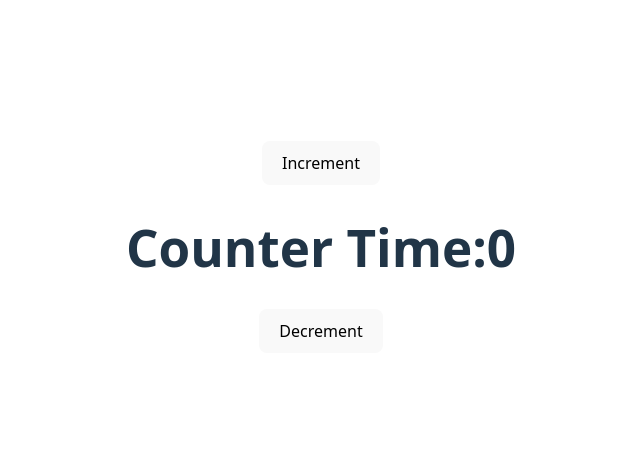
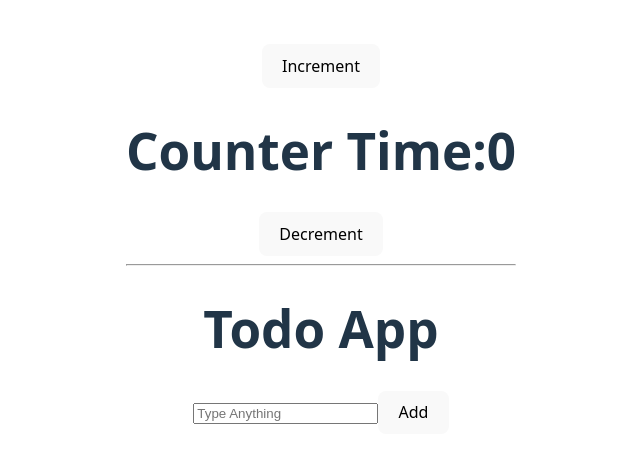
Before and after one commit to Parthiban-2003/react-sparks-hub, a React (Vite) app in the folder react-sparks/: page / in a window 1280 px wide. Shown: the part 153-616 px from the top of the page, without its empty margins (319-959 px from the left). Built offline with nearby package versions, Linux system fonts and the light colour scheme.

Commit message:
ADDED: Todo App CRUD Operations

```diff
--- a/react-sparks/src/react/spark.jsx
+++ b/react-sparks/src/react/spark.jsx
@@ -1,10 +1,12 @@
 import Counter from "../counter/counter";
+import TodoApp from "../todo/todo";
 
 function Spark()
 {
     return(
         <>
-            <Counter/>
+            <Counter/> <hr />
+            <TodoApp/>
         </>
     )
 }
--- /dev/null
+++ b/react-sparks/src/todo/todo.jsx
@@ -0,0 +1,93 @@
+import { useEffect, useState } from "react";
+
+function TodoApp() {
+
+    const [initalvalue, setInitalvalue] = useState(()=>{
+        return JSON.parse(localStorage.getItem('todo')) || []
+    });
+
+    const [IPValue, setIPValue] = useState('');
+    const [isModified,setModified] = useState(null);
+
+    useEffect(()=>{
+        localStorage.setItem('todo',JSON.stringify(initalvalue))
+    },[initalvalue]);
+
+    function handleAddData() {
+        const newTodo = {
+            id:Date.now(),
+            textValues:IPValue,
+            complete:false,
+        }
+
+        if(IPValue)
+        {
+            setInitalvalue([...initalvalue,newTodo]);
+            setIPValue('');
+        }
+    }
+
+    function handleModifiedData()
+    {
+        const ModifiedData = initalvalue.map((item)=>{
+            return item.id === isModified.id ? {...item, textValues:IPValue} : item
+        });
+
+        setInitalvalue(ModifiedData);
+        setIPValue('');
+        setModified(null);
+    }
+
+    function handleUpdateData(id)
+    {
+        const UpdateData = initalvalue.find((item)=>{
+            return item.id === id
+        });
+        setIPValue(UpdateData.textValues);
+        setModified(UpdateData);
+    }
+
+    function handleDeleteData(id)
+    {
+        const DeleteData = initalvalue.filter((item)=>{
+            return item.id !== id
+        });
+        setInitalvalue(DeleteData);
+    }
+
+    function handleCompleteTask(id)
+    {
+        const CompleteTask = initalvalue.map((item)=>{
+            return item.id === id ? {...item,complete:!item.complete} : item
+        });
+        setInitalvalue(CompleteTask);
+    }
+
+    return (
+        <>
+            <h1>Todo App</h1>
+
+            <div>
+                <input type="text" placeholder="Type Anything"
+                    value={IPValue} onChange={(e) => setIPValue(e.target.value)}
+                />
+
+                <button onClick={isModified? handleModifiedData : handleAddData}>{isModified ?'Save':'Add'}</button>
+            </div>
+
+            <ul style={{listStyleType:'none'}}>
+                {
+                    initalvalue.map((item)=>{
+                        return <li key={item.id} onDoubleClick={()=>handleCompleteTask(item.id)} style={{textDecoration:item.complete ? 'line-through' : 'none'}}>
+                            {item.textValues}
+                            <button onClick={()=>handleUpdateData(item.id)}>update</button>
+                            <button onClick={()=>handleDeleteData(item.id)}>Delete</button>
+                        </li>
+                    })
+                }
+            </ul>
+        </>
+    )
+}
+
+export default TodoApp;
```
